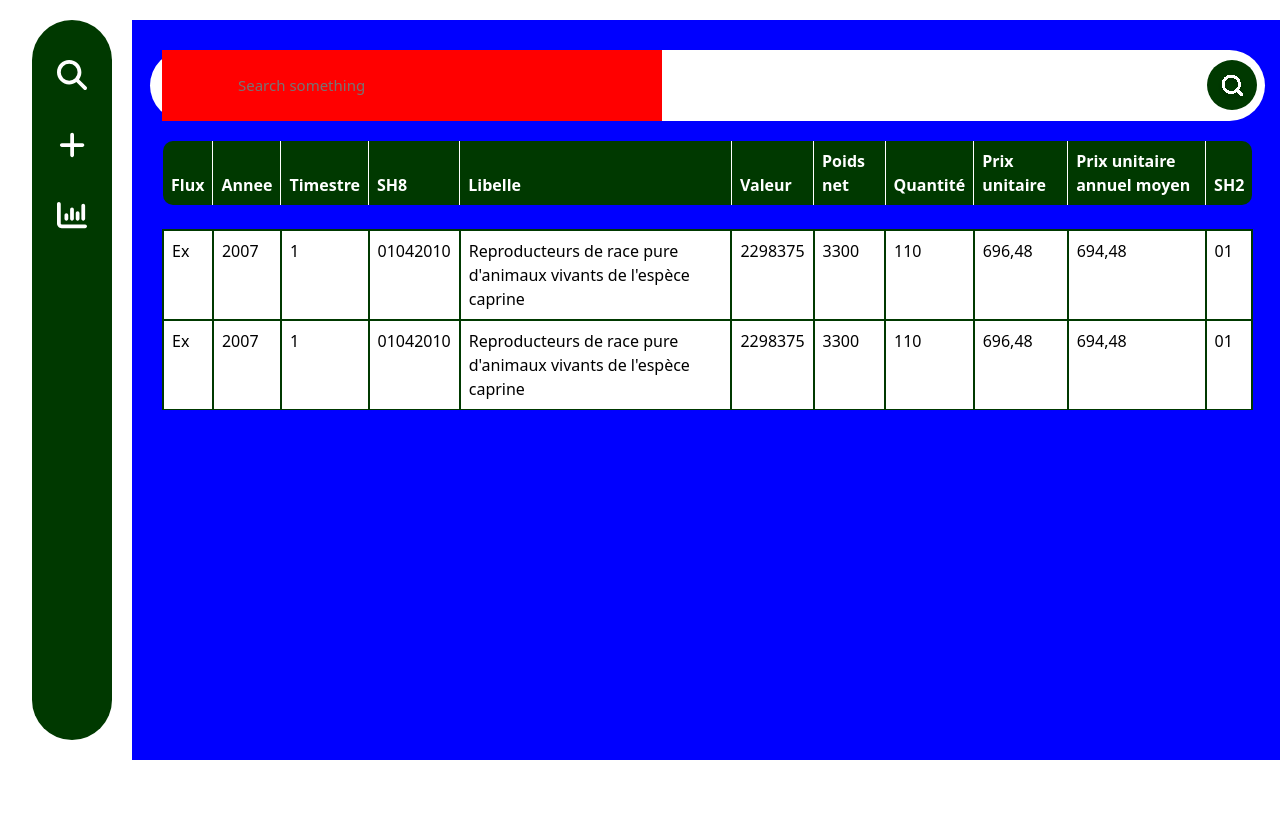
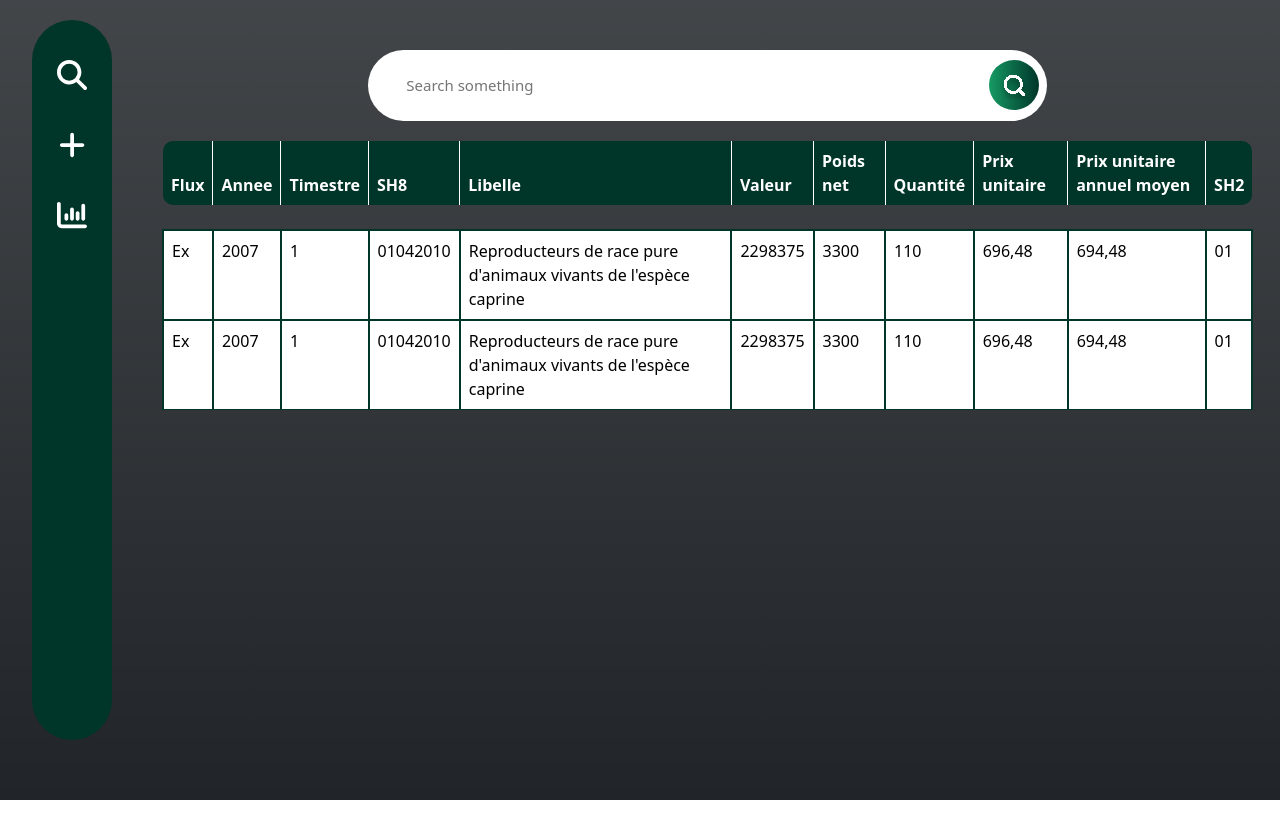
Before and after one commit to Boy-With-Uke/Instat, a React (Create React App) app in the folder instat-ui/: page / in a window 1280 px wide. Shown: the top 838 px of the page. Built offline with nearby package versions, Linux system fonts and the light colour scheme.

Commit message:
searchbar-style

```diff
--- a/instat-ui/src/assets/main.css
+++ b/instat-ui/src/assets/main.css
@@ -1,5 +1,4 @@
 .main {
-  background-color: blue;
   margin-top: 20px;
   padding: 30px;
 }
@@ -11,16 +10,16 @@
 }
 thead th {
   color: white;
-  background-color: #003900 !important;
+  background-color: #003529 !important;
 
   border: none;
   border-right: white solid 1px;
 }
 tbody th,
 tr td {
-  color: #003900;
+  color: #003529;
   background-color: white;
-  border: 2px solid #003900 ;
+  border: 2px solid #003529 ;
 }
 
 .bordering-left {
@@ -32,3 +31,6 @@ tr td {
   border-bottom-right-radius: 10px;
   border: none;
 }
+#mainContainer{
+  height: 100vh;
+}
--- a/instat-ui/src/assets/searchBar.css
+++ b/instat-ui/src/assets/searchBar.css
@@ -10,21 +10,24 @@
 }
 
 .searchButton {
-    color: #003900;
+  color: white;
   position: absolute;
   right: 8px;
   width: 50px;
   height: 50px;
   border-radius: 50%;
-    background: #003900;
+  background: var(
+    --gradient-2,
+    linear-gradient(90deg, #2af598 -90%, #003529 100%)
+  );
   border: 0;
   display: inline-block;
-    transition: all 300ms cubic-bezier(.23, 1, 0.32, 1);
+  transition: all 300ms cubic-bezier(0.23, 1, 0.32, 1);
 }
 /*hover effect*/
 button:hover {
   color: #fff;
-    background-color: #1A1A1A;
+  background-color: white;
   box-shadow: rgba(0, 0, 0, 0.5) 0 10px 20px;
   transform: translateY(-3px);
 }
@@ -36,10 +39,14 @@
 
 .searchInput {
   border: none;
-    background: red;
+  background: none;
   outline: none;
-    color: #003900;
-    width: 500px;
+  color: white;
   font-size: 15px;
-    padding: 24px 46px 24px 76px;
+  padding: 24px 46px 24px 26px;
 }
+
+#searchContainer {
+  padding-left: 20%;
+  padding-right: 20%;
+}
--- a/instat-ui/src/assets/sidebar.css
+++ b/instat-ui/src/assets/sidebar.css
@@ -1,5 +1,5 @@
 .sidebar {
-  background-color: #003900;
+  background-color: #003529;
   color: white;
   height: 90vh;
   max-width: 80px;
--- a/instat-ui/src/pages/Add.tsx
+++ b/instat-ui/src/pages/Add.tsx
@@ -1,8 +1,10 @@
 import Sidebar from "../components/Sidebar";
+import "../assets/main.css";
+
 export default function Search() {
   return (
     <>
-      <div className="container-fluid">
+      <div className="container-fluid bg-dark bg-gradient" id="mainContainer">
         <div style={{ display: "flex" }}>
           <Sidebar />
           <div
--- a/instat-ui/src/pages/Dashboard.tsx
+++ b/instat-ui/src/pages/Dashboard.tsx
@@ -1,8 +1,9 @@
 import Sidebar from "../components/Sidebar";
+import '../assets/main.css'
 export default function Search() {
   return (
     <>
-      <div className="container-fluid">
+      <div className="container-fluid bg-dark bg-gradient" id="mainContainer" >
         <div style={{ display: "flex" }}>
           <Sidebar />
           <div
--- a/instat-ui/src/pages/Search.tsx
+++ b/instat-ui/src/pages/Search.tsx
@@ -1,10 +1,10 @@
 import Sidebar from "../components/Sidebar";
 import "../assets/main.css";
-import "../assets/searchBar.css"
+import "../assets/searchBar.css";
 export default function Search() {
   return (
     <>
-      <div className="container-fluid">
+      <div className="container-fluid bg-dark bg-gradient" id="mainContainer">
         <div style={{ display: "flex" }}>
           <Sidebar />
           <div
@@ -14,10 +14,18 @@ export default function Search() {
             }}
           >
             <div>
-              <div className="row" style={{marginBottom: '20px', display: "flex",
-          alignItems: "center",
-          justifyContent: "center",
-          flexDirection: "column",}}>
+              <div
+              id="searchContainer"
+                className="row"
+                style={{
+                  marginBottom: "20px",
+
+                  display: "flex",
+
+                  flexDirection: "column",
+
+                }}
+              >
                 <div className="searchBox">
                   <input
                     className="searchInput"
```
Lines whose indentation alone changed are shown as unchanged.
